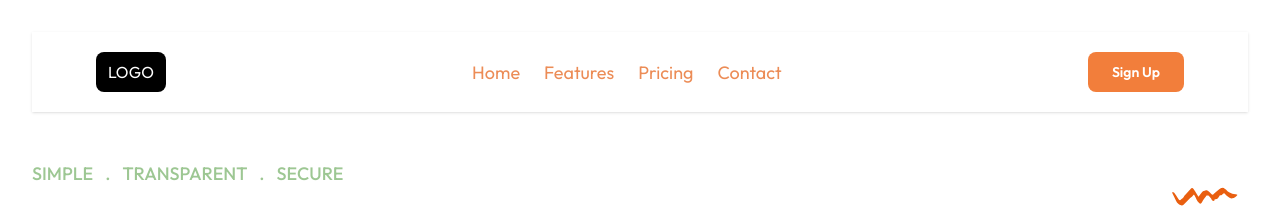
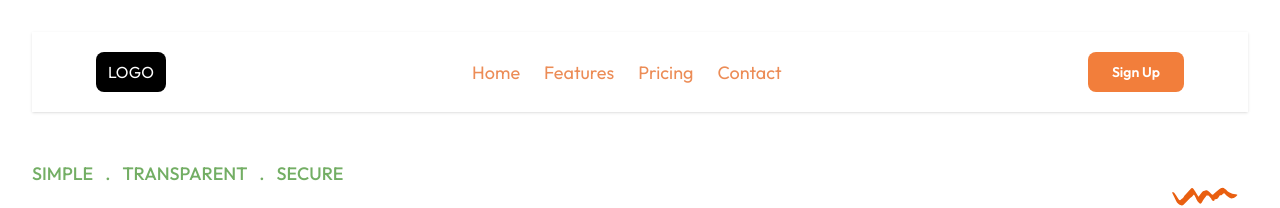
Before and after one commit to klusterthon023/klusterthon023-fintech, a React (Vite) app in the folder frontend/: page / in a window 1280 px wide. Shown: the top 208 px of the page. Built offline with nearby package versions, Linux system fonts and the light colour scheme.

Commit message:
Modified secondary color for the subtitle

```diff
--- a/frontend/src/pages/home/components/hero-section/HeroText.tsx
+++ b/frontend/src/pages/home/components/hero-section/HeroText.tsx
@@ -9,11 +9,11 @@ export default function HeroText() {
             className=" absolute bottom-[-0%] left-[90%] hidden lg:block" />
             <div className="grid gap-4">
             <div className="flex gap-3 items-center">
-                <Typography color="secondary.200" fontWeight={500}>SIMPLE</Typography>
-                <Typography color="secondary.200" fontWeight={500} className="justify-self-center">.</Typography>
-                <Typography color="secondary.200" fontWeight={500}>TRANSPARENT</Typography>
-                <Typography color="secondary.200" fontWeight={500}>.</Typography>
-                <Typography color="secondary.200" fontWeight={500}>SECURE</Typography>
+                <Typography color="secondary.300" fontWeight={500}>SIMPLE</Typography>
+                <Typography color="secondary.300" fontWeight={500} className="justify-self-center">.</Typography>
+                <Typography color="secondary.300" fontWeight={500}>TRANSPARENT</Typography>
+                <Typography color="secondary.300" fontWeight={500}>.</Typography>
+                <Typography color="secondary.300" fontWeight={500}>SECURE</Typography>
             </div>
             <div className="">
                 <Typography className="!w-full !text-4xl md:!text-5xl lg:!text-6xl" variant="h1">The Efficient Way to Manage your
```
